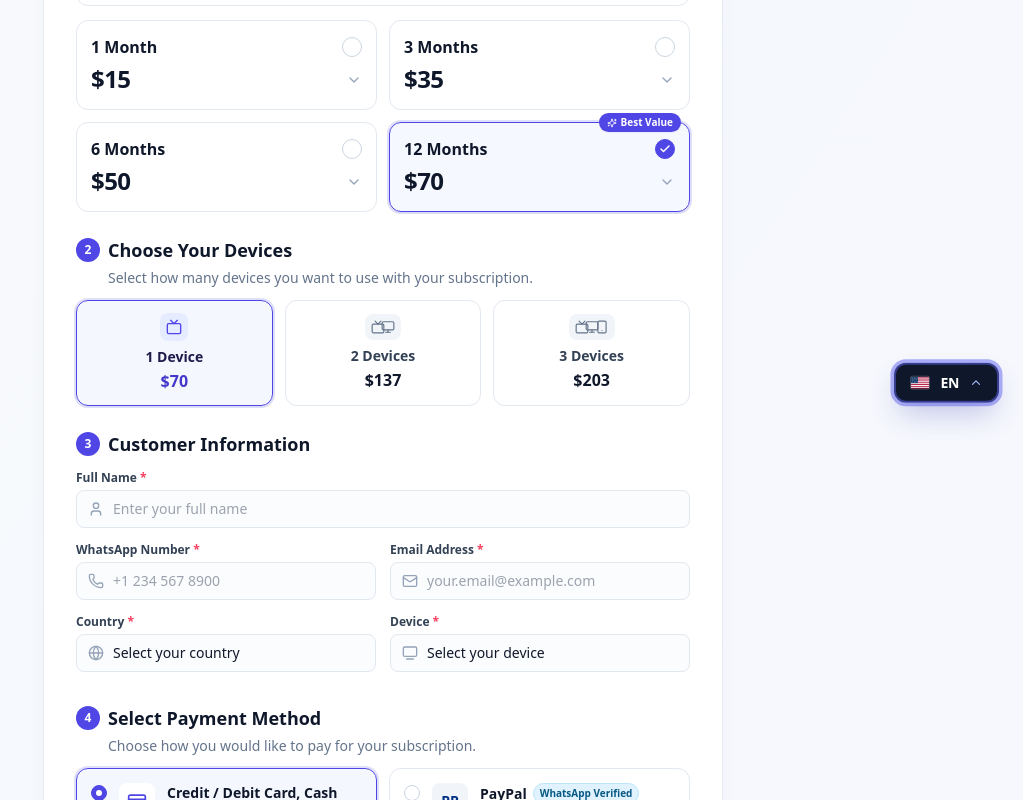
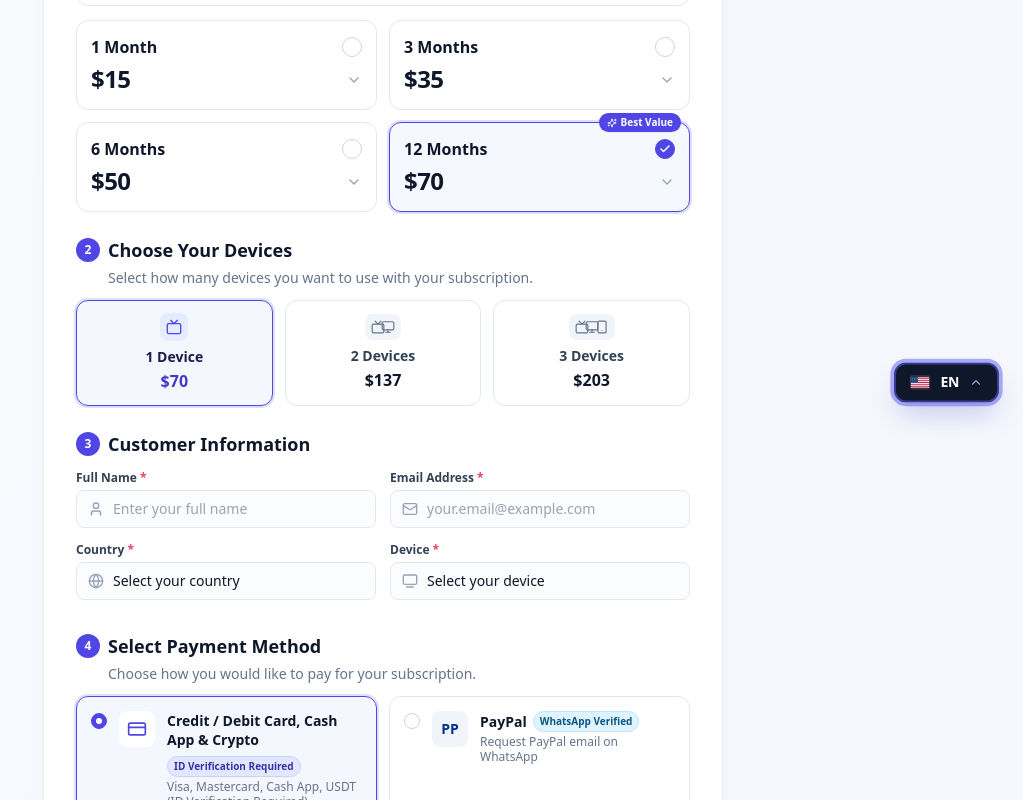
Before and after one commit to AIDATFARES/-pay2me.online, a Next.js app: page / in a window 1280 px wide. Shown: the part 371-1171 px from the top of the page, without its empty margins (257-1280 px from the left). Built offline with nearby package versions, Linux system fonts and the light colour scheme.

Commit message:
Remove WhatsApp Number field from customer information form and validation

```diff
--- a/src/app/api/order/route.ts
+++ b/src/app/api/order/route.ts
@@ -54,13 +54,6 @@ export async function POST(req: NextRequest) {
       );
     }
 
-    if (!whatsappNumber || whatsappNumber.trim().length < 6) {
-      return NextResponse.json(
-        { success: false, error: 'Please provide a valid WhatsApp number.' },
-        { status: 400 }
-      );
-    }
-
     const emailRegex = /^[^\s@]+@[^\s@]+\.[^\s@]+$/;
     if (!email || !emailRegex.test(email.trim())) {
       return NextResponse.json(
@@ -111,7 +104,7 @@ export async function POST(req: NextRequest) {
         orderId,
         timestamp,
         fullName: fullName.trim(),
-        whatsappNumber: whatsappNumber.trim(),
+        whatsappNumber: (whatsappNumber || '').trim(),
         email: email.trim().toLowerCase(),
         country: country.trim(),
         device: device.trim(),
@@ -157,7 +150,7 @@ export async function POST(req: NextRequest) {
         orderId,
         timestamp,
         fullName: fullName.trim(),
-        whatsappNumber: whatsappNumber.trim(),
+        whatsappNumber: (whatsappNumber || '').trim(),
         email: email.trim().toLowerCase(),
         country: country.trim(),
         device: device.trim(),
@@ -196,7 +189,7 @@ export async function POST(req: NextRequest) {
       deviceCount,
       customer: {
         fullName: fullName.trim(),
-        whatsappNumber: whatsappNumber.trim(),
+        whatsappNumber: (whatsappNumber || '').trim(),
         email: email.trim().toLowerCase(),
         country: country.trim(),
         device: device.trim(),
@@ -220,7 +213,7 @@ export async function POST(req: NextRequest) {
       orderId,
       timestamp,
       fullName: fullName.trim(),
-      whatsappNumber: whatsappNumber.trim(),
+      whatsappNumber: (whatsappNumber || '').trim(),
       email: email.trim().toLowerCase(),
       country: country.trim(),
       device: device.trim(),
--- a/src/components/CustomerForm.tsx
+++ b/src/components/CustomerForm.tsx
@@ -1,7 +1,7 @@
 import React from 'react';
 import { CustomerInfo } from '@/types/order';
 import { COUNTRIES, SUPPORTED_DEVICES } from '@/config/pricing';
-import { User, Phone, Mail, Globe, Tv2, ShieldCheck } from 'lucide-react';
+import { User, Mail, Globe, Tv2 } from 'lucide-react';
 import { cn } from '@/lib/utils';
 
 interface CustomerFormProps {
@@ -27,6 +27,8 @@ export const CustomerForm: React.FC<CustomerFormProps> = ({
       </div>
 
       <div className="space-y-3.5">
+        {/* Full Name & Email */}
+        <div className="grid grid-cols-1 sm:grid-cols-2 gap-3.5">
           {/* Full Name */}
           <div>
             <label className="block text-xs font-semibold text-slate-700 mb-1">
@@ -52,36 +54,6 @@ export const CustomerForm: React.FC<CustomerFormProps> = ({
             </div>
             {errors.fullName && (
               <p className="mt-1 text-xs text-rose-500 font-medium">{errors.fullName}</p>
-          )}
-        </div>
-
-        {/* WhatsApp & Email */}
-        <div className="grid grid-cols-1 sm:grid-cols-2 gap-3.5">
-          {/* WhatsApp */}
-          <div>
-            <label className="block text-xs font-semibold text-slate-700 mb-1">
-              WhatsApp Number <span className="text-rose-500">*</span>
-            </label>
-            <div className="relative">
-              <div className="absolute inset-y-0 left-0 pl-3 flex items-center pointer-events-none text-slate-400">
-                <Phone className="w-4 h-4" />
-              </div>
-              <input
-                type="tel"
-                name="whatsappNumber"
-                autoComplete="tel"
-                placeholder="+1 234 567 8900"
-                value={formData.whatsappNumber}
-                onChange={(e) => onChange('whatsappNumber', e.target.value)}
-                className={`w-full pl-9 pr-3.5 py-2 text-sm bg-slate-50/50 rounded-lg border transition-colors focus:bg-white focus:outline-none focus:ring-2 ${
-                  errors.whatsappNumber
-                    ? 'border-rose-400 focus:ring-rose-200 text-slate-900'
-                    : 'border-slate-200 focus:border-indigo-600 focus:ring-indigo-100 text-slate-900'
-                }`}
-              />
-            </div>
-            {errors.whatsappNumber && (
-              <p className="mt-1 text-xs text-rose-500 font-medium">{errors.whatsappNumber}</p>
             )}
           </div>
 
--- a/src/components/OrderForm.tsx
+++ b/src/components/OrderForm.tsx
@@ -86,12 +86,6 @@ export const OrderForm: React.FC = () => {
       newErrors.fullName = 'Please enter your full name.';
     } else if (customer.fullName.trim().length < 2) {
       newErrors.fullName = 'Full name must be at least 2 characters.';
-    }
-
-    if (!customer.whatsappNumber.trim()) {
-      newErrors.whatsappNumber = 'Please enter your WhatsApp phone number.';
-    } else if (customer.whatsappNumber.replace(/[^0-9]/g, '').length < 6) {
-      newErrors.whatsappNumber = 'Please enter a valid phone number with country code.';
     }
 
     const emailRegex = /^[^\s@]+@[^\s@]+\.[^\s@]+$/;
@@ -184,7 +178,7 @@ export const OrderForm: React.FC = () => {
         price: String(data.fixedPrice ?? 0),
         name: customer.fullName.trim(),
         email: customer.email.trim(),
-        phone: customer.whatsappNumber.trim(),
+        phone: (customer.whatsappNumber || '').trim(),
         country: customer.country,
         device: customer.device,
       });
--- a/src/types/order.ts
+++ b/src/types/order.ts
@@ -14,7 +14,7 @@ export interface PlanOption {
 
 export interface CustomerInfo {
   fullName: string;
-  whatsappNumber: string;
+  whatsappNumber?: string;
   email: string;
   country: string;
   device: string;
@@ -34,7 +34,7 @@ export interface OrderRecord {
   orderId: string;
   timestamp: string;
   fullName: string;
-  whatsappNumber: string;
+  whatsappNumber?: string;
   email: string;
   country: string;
   device: string;
```
Lines whose indentation alone changed are shown as unchanged.
